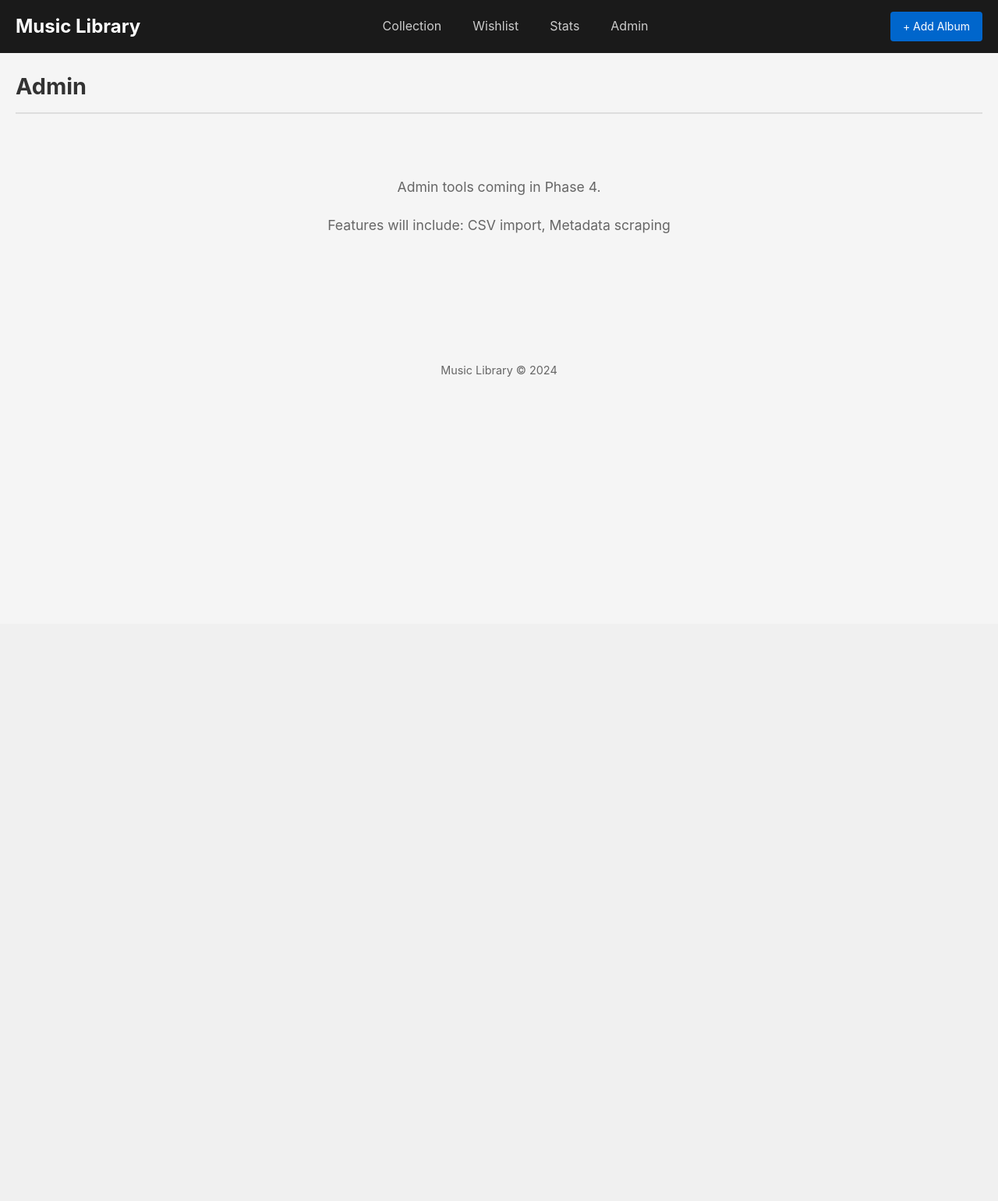
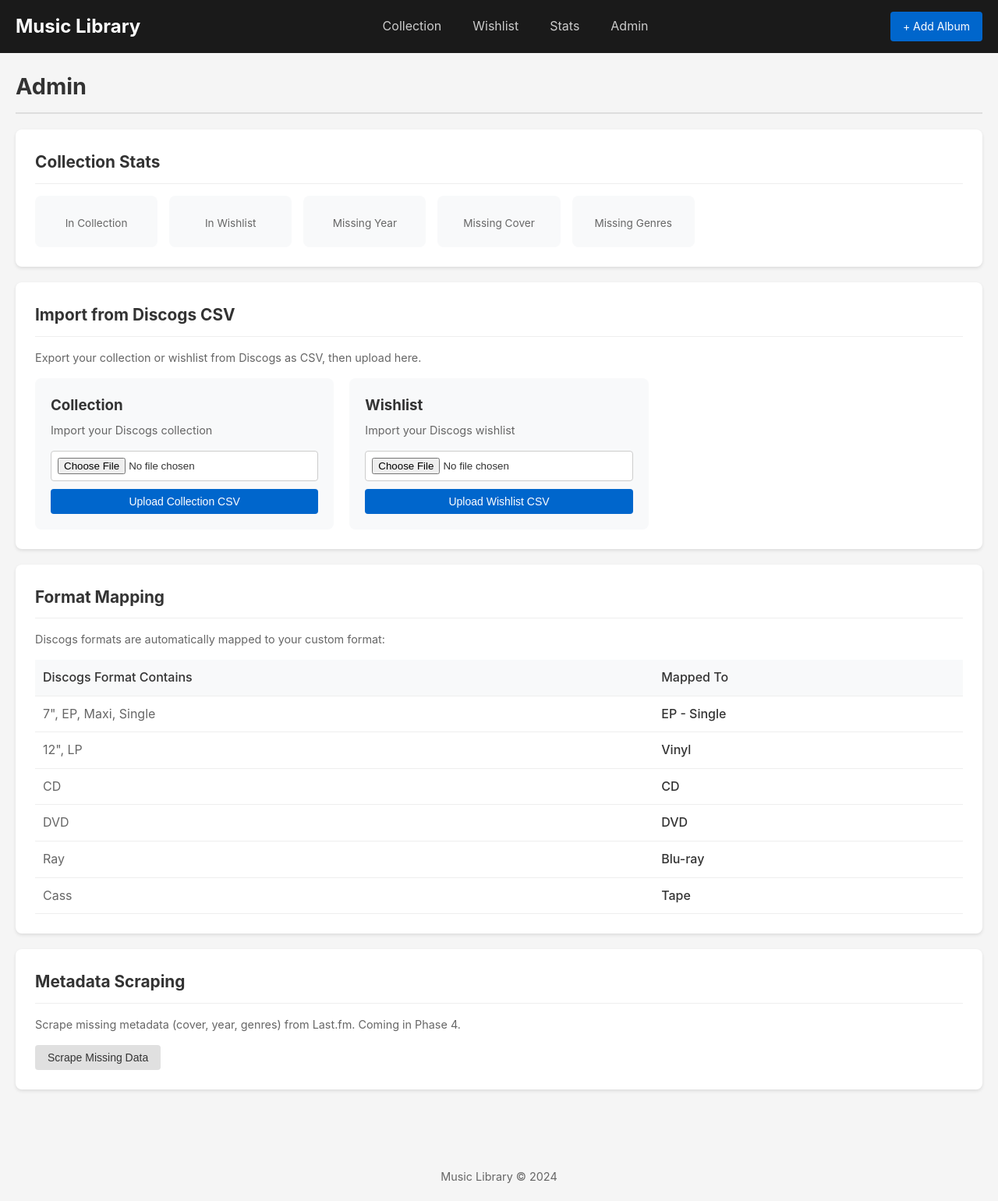
Before and after one commit to zigotica/music-collection-manager, a FastAPI app: template app/templates/admin.html in a window 1280 px wide. Shown: the whole page at 78% size. Before the commit the page ends 483 px from the top, so only its background shows below. Run offline with FastAPI, Linux system fonts and the light colour scheme; the template is opened without the code that fills it, so the values that code supplies are empty; parts of the project's set-up code (start-up, migrations or seed data) failed here and were passed over.

Commit message:
phase 2, admin import csv

```diff
--- a/app/static/css/style.css
+++ b/app/static/css/style.css
@@ -446,3 +446,131 @@ a:hover {
         aspect-ratio: 1;
     }
 }
+
+.alert {
+    padding: 12px 16px;
+    border-radius: 4px;
+    margin-bottom: 20px;
+}
+
+.alert-success {
+    background: #d4edda;
+    color: #155724;
+    border: 1px solid #c3e6cb;
+}
+
+.alert-error {
+    background: #f8d7da;
+    color: #721c24;
+    border: 1px solid #f5c6cb;
+}
+
+.admin-section {
+    background: #fff;
+    padding: 25px;
+    border-radius: 8px;
+    box-shadow: 0 2px 4px rgba(0,0,0,0.1);
+    margin-bottom: 20px;
+}
+
+.admin-section h2 {
+    font-size: 1.3rem;
+    margin-bottom: 15px;
+    padding-bottom: 10px;
+    border-bottom: 1px solid #eee;
+}
+
+.help-text {
+    color: #666;
+    font-size: 0.9rem;
+    margin-bottom: 15px;
+}
+
+.stats-grid {
+    display: grid;
+    grid-template-columns: repeat(auto-fill, minmax(150px, 1fr));
+    gap: 15px;
+}
+
+.stat-card {
+    background: #f8f9fa;
+    padding: 20px;
+    border-radius: 8px;
+    text-align: center;
+}
+
+.stat-value {
+    display: block;
+    font-size: 2rem;
+    font-weight: bold;
+    color: #0066cc;
+}
+
+.stat-label {
+    display: block;
+    font-size: 0.85rem;
+    color: #666;
+    margin-top: 5px;
+}
+
+.import-grid {
+    display: grid;
+    grid-template-columns: repeat(auto-fill, minmax(300px, 1fr));
+    gap: 20px;
+    margin-top: 15px;
+}
+
+.import-card {
+    background: #f8f9fa;
+    padding: 20px;
+    border-radius: 8px;
+}
+
+.import-card h3 {
+    margin-bottom: 5px;
+}
+
+.import-card p {
+    color: #666;
+    font-size: 0.9rem;
+    margin-bottom: 15px;
+}
+
+.import-card form {
+    display: flex;
+    flex-direction: column;
+    gap: 10px;
+}
+
+.import-card input[type="file"] {
+    padding: 8px;
+    background: #fff;
+    border: 1px solid #ccc;
+    border-radius: 4px;
+}
+
+.mapping-table {
+    width: 100%;
+    border-collapse: collapse;
+    margin-top: 10px;
+}
+
+.mapping-table th,
+.mapping-table td {
+    padding: 10px;
+    text-align: left;
+    border-bottom: 1px solid #eee;
+}
+
+.mapping-table th {
+    background: #f8f9fa;
+    font-weight: 500;
+}
+
+.mapping-table td:first-child {
+    color: #666;
+}
+
+.mapping-table td:last-child {
+    font-weight: 500;
+}
--- a/app/templates/admin.html
+++ b/app/templates/admin.html
@@ -7,8 +7,91 @@
     <h1>Admin</h1>
 </div>
 
-<div class="empty-state">
-    <p>Admin tools coming in Phase 4.</p>
-    <p>Features will include: CSV import, Metadata scraping</p>
+{% if message %}
+<div class="alert alert-success">{{ message }}</div>
+{% endif %}
+
+{% if error %}
+<div class="alert alert-error">{{ error }}</div>
+{% endif %}
+
+<div class="admin-section">
+    <h2>Collection Stats</h2>
+    <div class="stats-grid">
+        <div class="stat-card">
+            <span class="stat-value">{{ stats.collection_count }}</span>
+            <span class="stat-label">In Collection</span>
+        </div>
+        <div class="stat-card">
+            <span class="stat-value">{{ stats.wanted_count }}</span>
+            <span class="stat-label">In Wishlist</span>
+        </div>
+        <div class="stat-card">
+            <span class="stat-value">{{ stats.missing_year }}</span>
+            <span class="stat-label">Missing Year</span>
+        </div>
+        <div class="stat-card">
+            <span class="stat-value">{{ stats.missing_cover }}</span>
+            <span class="stat-label">Missing Cover</span>
+        </div>
+        <div class="stat-card">
+            <span class="stat-value">{{ stats.missing_genres }}</span>
+            <span class="stat-label">Missing Genres</span>
+        </div>
+    </div>
+</div>
+
+<div class="admin-section">
+    <h2>Import from Discogs CSV</h2>
+    <p class="help-text">Export your collection or wishlist from Discogs as CSV, then upload here.</p>
+
+    <div class="import-grid">
+        <div class="import-card">
+            <h3>Collection</h3>
+            <p>Import your Discogs collection</p>
+            <form action="/admin/import/collection" method="post" enctype="multipart/form-data">
+                <input type="file" name="file" accept=".csv" required>
+                <button type="submit" class="btn btn-primary">Upload Collection CSV</button>
+            </form>
+        </div>
+
+        <div class="import-card">
+            <h3>Wishlist</h3>
+            <p>Import your Discogs wishlist</p>
+            <form action="/admin/import/wishlist" method="post" enctype="multipart/form-data">
+                <input type="file" name="file" accept=".csv" required>
+                <button type="submit" class="btn btn-primary">Upload Wishlist CSV</button>
+            </form>
+        </div>
+    </div>
+</div>
+
+<div class="admin-section">
+    <h2>Format Mapping</h2>
+    <p class="help-text">Discogs formats are automatically mapped to your custom format:</p>
+    <table class="mapping-table">
+        <thead>
+            <tr>
+                <th>Discogs Format Contains</th>
+                <th>Mapped To</th>
+            </tr>
+        </thead>
+        <tbody>
+            <tr><td>7", EP, Maxi, Single</td><td>EP - Single</td></tr>
+            <tr><td>12", LP</td><td>Vinyl</td></tr>
+            <tr><td>CD</td><td>CD</td></tr>
+            <tr><td>DVD</td><td>DVD</td></tr>
+            <tr><td>Ray</td><td>Blu-ray</td></tr>
+            <tr><td>Cass</td><td>Tape</td></tr>
+        </tbody>
+    </table>
+</div>
+
+<div class="admin-section">
+    <h2>Metadata Scraping</h2>
+    <p class="help-text">Scrape missing metadata (cover, year, genres) from Last.fm. Coming in Phase 4.</p>
+    <form action="/admin/scrape" method="post">
+        <button type="submit" class="btn" disabled>Scrape Missing Data</button>
+    </form>
 </div>
 {% endblock %}
```
Also changed, not shown: app/routes/admin.py (+63 -4 lines), app/services/import_csv.py (added, +118 -0 lines).
